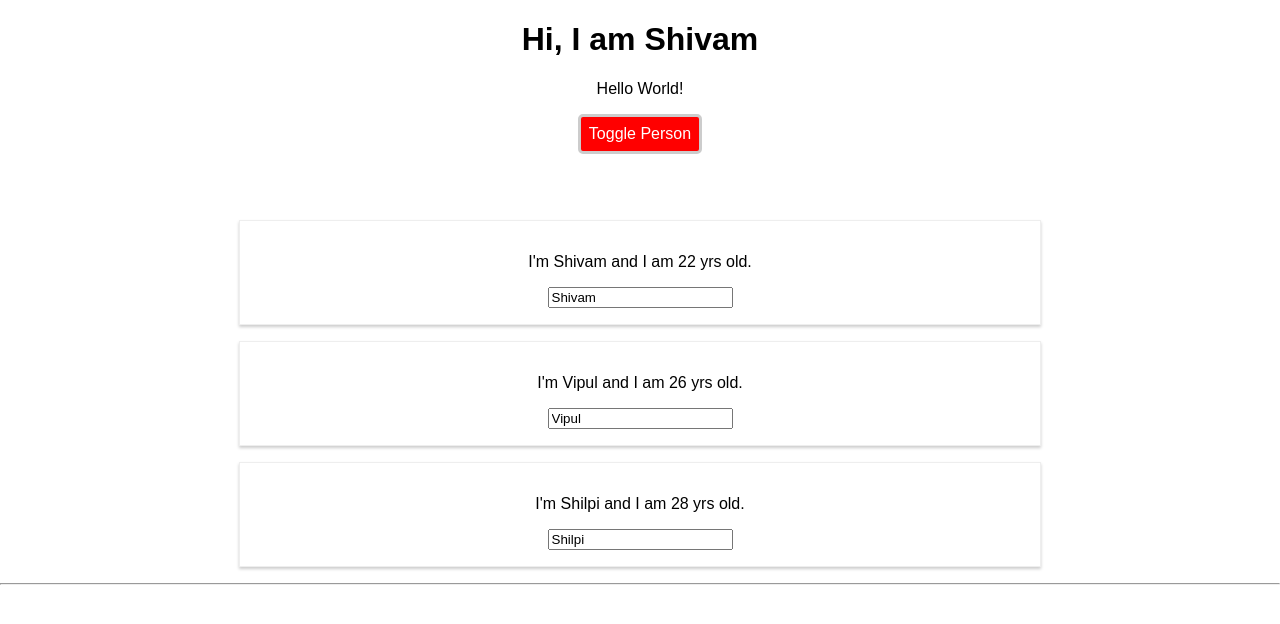
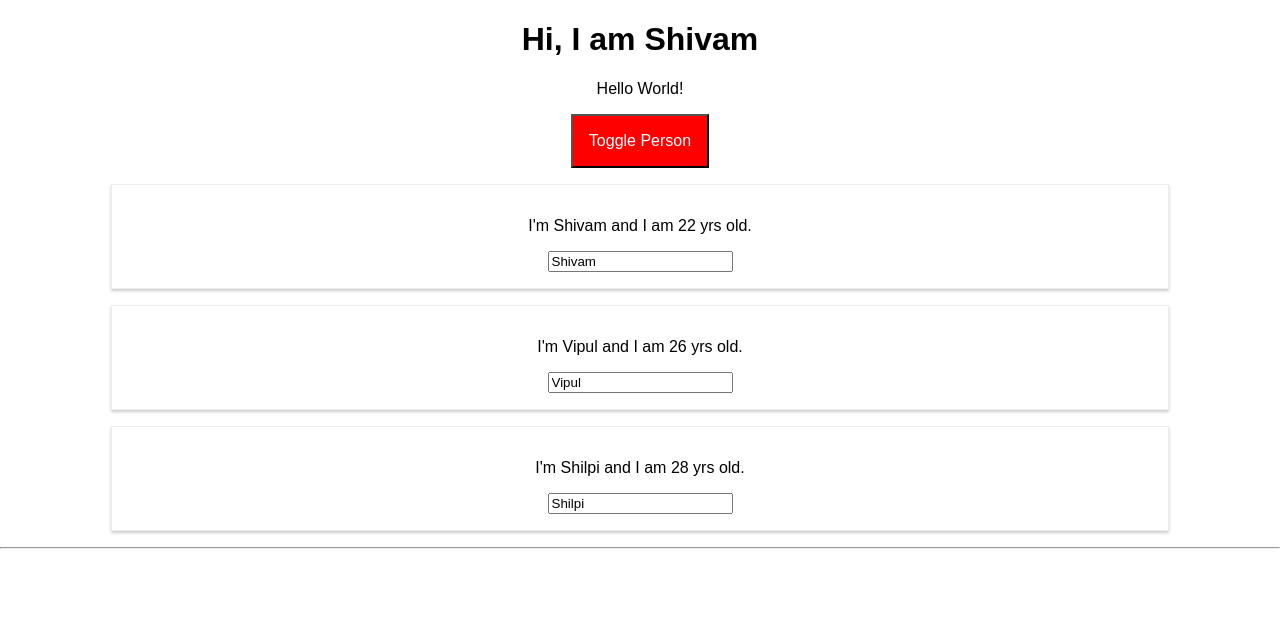
Before and after one commit to shivamanand-dev/react, a React app: page / in a window 1280 px wide. Both pictures are taken after a click on the button "Toggle Person". Shown: the top 624 px of the page. Built offline with nearby package versions, Linux system fonts and the light colour scheme.

Commit message:
modified

```diff
--- a/src/App.css
+++ b/src/App.css
@@ -7,3 +7,24 @@
 .bold {
   font-weight: bold;
 }
+.App button {
+  background-color: green;
+  border: 1 px solid blue;
+  padding: 16px;
+  font: inherit;
+  color: #fff;
+  cursor: pointer;
+}
+.App button:hover {
+  background-color: lightgreen;
+  color: black;
+}
+
+.App button.red {
+  background-color: red;
+}
+
+.App button.red:hover {
+  background-color: salmon;
+  color: black;
+}
--- a/src/App.js
+++ b/src/App.js
@@ -41,20 +41,9 @@ class App extends Component {
   };
 
   render() {
-    const style = {
-      background: "Green",
-      padding: "8px",
-      font: "inherit",
-      borderRadius: "5px",
-      cursor: "pointer",
-      border: "3px solid #ccc",
-      marginBottom: "50px",
-      ":hover": {
-        background: "LightGreen"
-      }
-    };
+    let persons = null;
+    let btnClasses = "";
 
-    let persons = null;
     if (this.state.showPersons) {
       persons = (
         <div>
@@ -72,8 +61,7 @@ class App extends Component {
           })}
         </div>
       );
-      style.background = "red";
-      style.color = "#fff";
+      btnClasses = classes.red;
     }
 
     const assignedClasses = [];
@@ -89,7 +77,7 @@ class App extends Component {
         <h1>Hi, I am Shivam</h1>
         <p className={assignedClasses.join(" ")}>Hello World!</p>
 
-        <button style={style} onClick={this.togglePersonHandler}>
+        <button className={btnClasses} onClick={this.togglePersonHandler}>
           Toggle Person
         </button>
         {persons}
--- a/src/Person/Person.css
+++ b/src/Person/Person.css
@@ -1,8 +1,14 @@
 .Person {
-  width: 60%;
+  width: 80%;
   margin: 16px auto;
   border: 1px solid #eee;
   box-shadow: 0px 2px 3px #ccc;
   padding: 16px;
   text-align: center;
 }
+
+@media (max-width: 600px) {
+  .Person {
+    width: 300px;
+  }
+}
```
